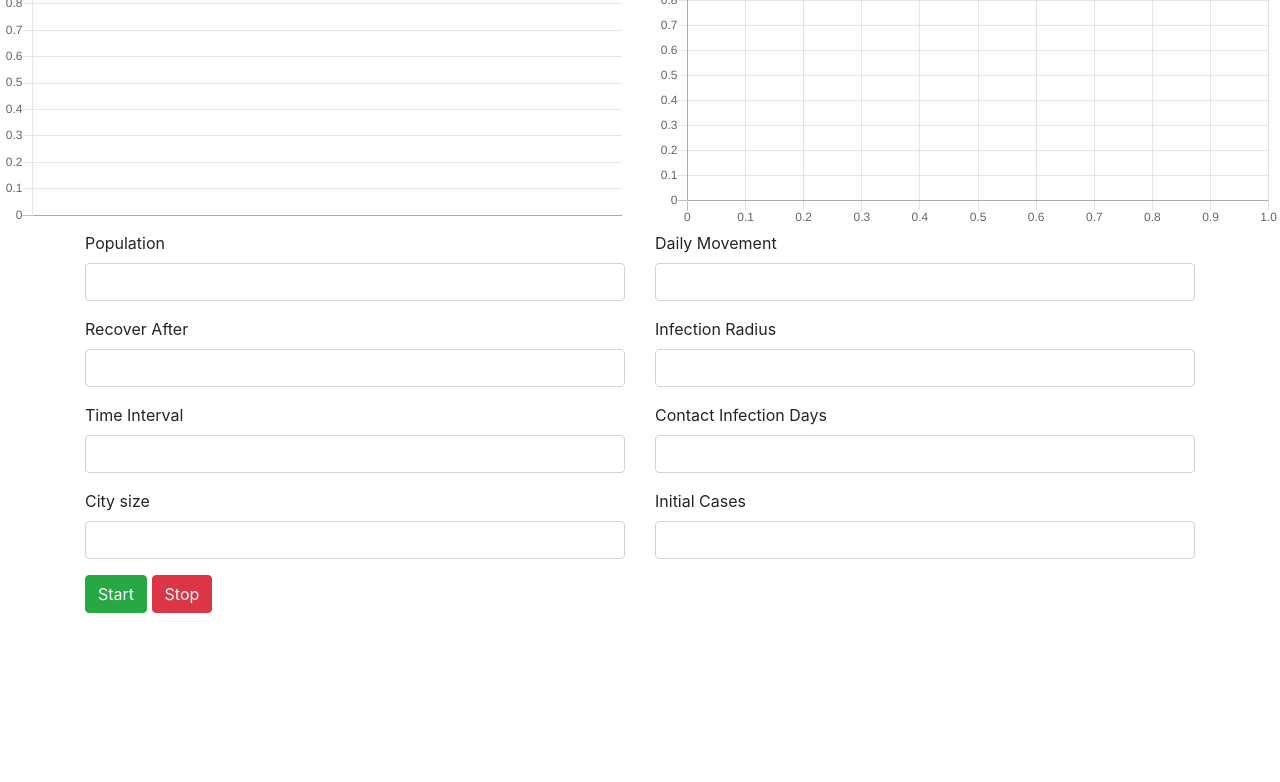
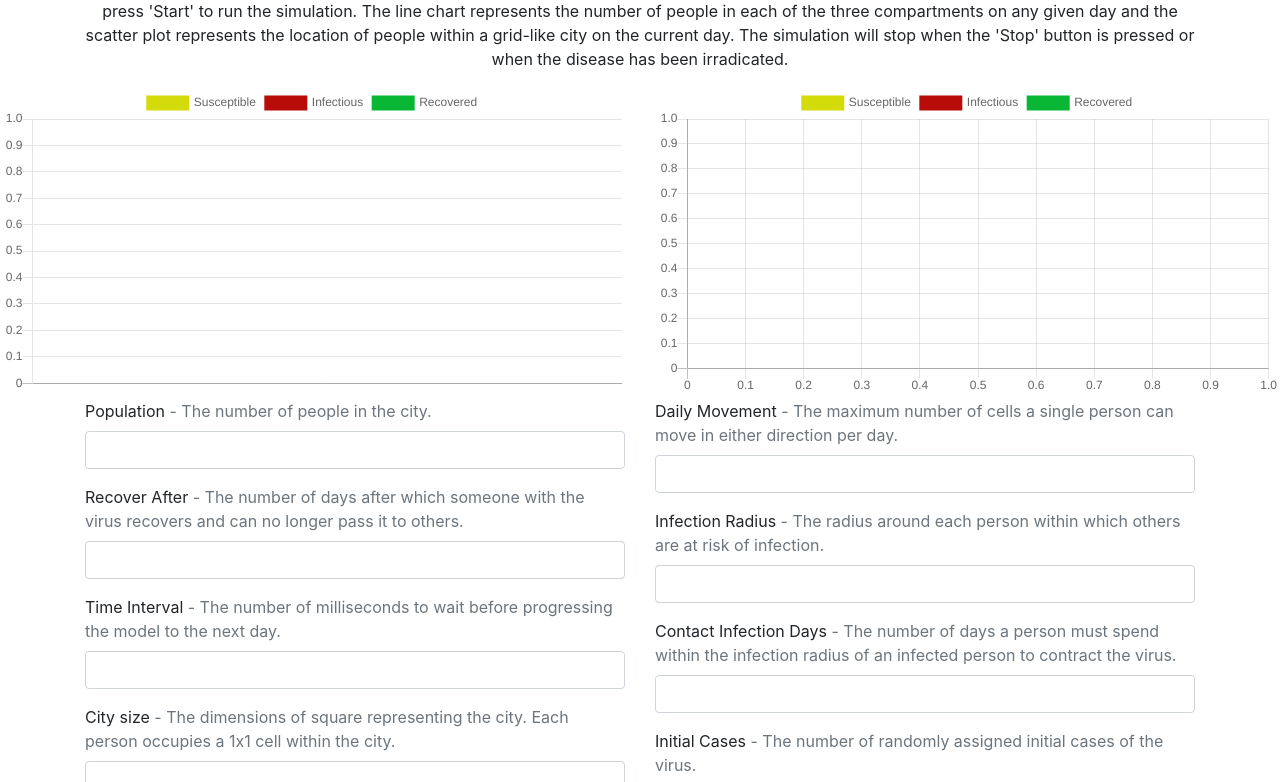
Before and after one commit to laurencejp/sir-model-playground, a plain HTML site: page index.html in a window 1280 px wide. Shown: the part 81-863 px from the top of the page. Before the commit the page ends 800 px from the top, so only its background shows below. Drawn offline with nearby package versions, Linux system fonts and the light colour scheme.

Commit message:
Add instructions

```diff
--- a/index.html
+++ b/index.html
@@ -7,6 +7,19 @@
         <link rel="stylesheet" href="https://stackpath.bootstrapcdn.com/bootstrap/4.4.1/css/bootstrap.min.css" integrity="sha384-Vkoo8x4CGsO3+Hhxv8T/Q5PaXtkKtu6ug5TOeNV6gBiFeWPGFN9MuhOf23Q9Ifjh" crossorigin="anonymous">
     </head>
     <body>
+        <div class="container">
+            <h1 class="text-center">SIR Model Playground</h1>
+            <p class="text-center">This is a simulator to visualize the spread
+            of an infectious disease using the <a
+            href="https://en.wikipedia.org/wiki/Compartmental_models_in_epidemiology#The_SIR_model">SIR
+            model</a>. Set the parameters in
+            the input boxes below the charts and press 'Start' to run the
+            simulation. The line chart represents the number of people in each
+            of the three compartments on any given day and the scatter plot
+            represents the location of people within a grid-like city on the
+            current day. The simulation will stop when the 'Stop' button is
+            pressed or when the disease has been irradicated.</p>
+        </div>
         <div class="row">
             <div class="col-sm">
                 <canvas id="sir-chart"></canvas>
@@ -19,43 +32,62 @@
             <div class="row">
                 <div class="col-sm">
                     <div class="form-group">
-                        <label for="population">Population</label>
+                        <label for="population">Population<span
+                        class="text-muted"> - The number of people in the
+                        city.</span></label>
                         <input class="form-control" type="number" name="population" id="population">
                     </div>
                     <div class="form-group">
-                        <label for="recover-after">Recover After</label>
+                        <label for="recover-after">Recover After<span
+                        class="text-muted"> - The number of days after which
+                        someone with the virus recovers and can no longer pass
+                        it to others.</span></label>
                         <input class="form-control" type="number" name="recover-after" id="recover-after">
                     </div>
                     <div class="form-group">
-                        <label for="time-interval">Time Interval</label>
+                        <label for="time-interval">Time Interval<span
+                        class="text-muted"> - The number of milliseconds to wait before
+                        progressing the model to the next day.</span></label>
                         <input class="form-control" type="number" name="time-interval" id="time-interval">
                     </div>
                     <div class="form-group">
-                        <label for="city-size">City size</label>
+                        <label for="city-size">City size<span
+                        class="text-muted"> - The dimensions of square
+                        representing the city. Each person occupies a 1x1 cell
+                        within the city.</span></label>
                         <input class="form-control mb-2" type="number" name="city-size" id="city-size">
                     </div>
                 </div>
                 <div class="col-sm">
                     <div class="form-group">
-                        <label for="daily-movement">Daily Movement</label>
+                        <label for="daily-movement">Daily Movement<span
+                        class="text-muted"> - The maximum number of cells a
+                        single person can move in either direction per day.</span></label>
                         <input class="form-control" type="number" name="daily-movement" id="daily-movement">
                     </div>
                     <div class="form-group">
-                        <label for="infection-radius">Infection Radius</label>
+                        <label for="infection-radius">Infection Radius<span
+                        class="text-muted"> - The radius around each person
+                        within which others are at risk of infection.</span></label>
                         <input class="form-control" type="number" name="infection-radius" id="infection-radius">
                     </div>
                     <div class="form-group">
-                        <label for="contact-infection-days">Contact Infection Days</label>
+                        <label for="contact-infection-days">Contact Infection
+                        Days<span class="text-muted"> - The number of days a
+                        person must spend within the infection radius of an
+                        infected person to contract the virus.</span></label>
                         <input class="form-control" type="number" name="contact-infection-days" id="contact-infection-days">
                     </div>
                     <div class="form-group">
-                        <label for="initial-cases">Initial Cases</label>
+                        <label for="initial-cases">Initial Cases<span
+                        class="text-muted"> - The number of randomly assigned
+                        initial cases of the virus.</span></label>
                         <input class="form-control" type="number" name="initial-cases" id="initial-cases">
                     </div>
                 </div>
             </div>
-            <button class="btn btn-success" id="start">Start</button>
-            <button class="btn btn-danger" id="stop">Stop</button>
+            <button class="btn btn-success btn-block" id="start">Start</button>
+            <button class="btn btn-danger btn-block" id="stop">Stop</button>
         </div>
 
         <script src="https://cdn.jsdelivr.net/npm/chart.js@2.8.0"></script>
```
